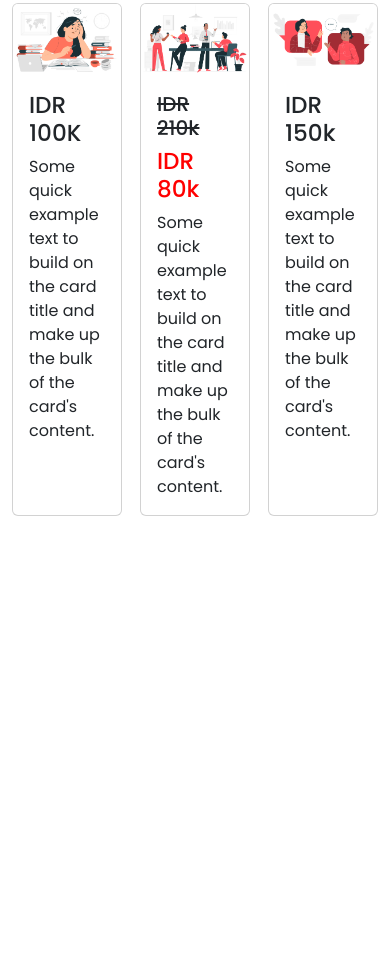
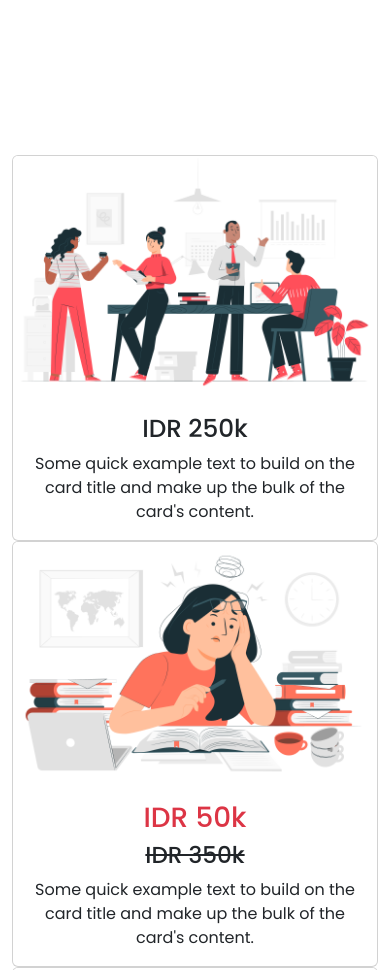
Before and after one commit to AchmadFajar1233/Bootstrap-web, a plain HTML site: page index.html in a window 390 px wide. Shown: the part 1372-2342 px from the top of the page. Before the commit the page ends 1904 px from the top, so only its background shows below. Drawn offline with nearby package versions, Linux system fonts and the light colour scheme.

Commit message:
fix: fixed responsive

```diff
--- a/index.html
+++ b/index.html
@@ -3,7 +3,7 @@
   <head>
     <meta charset="utf-8">
     <meta name="viewport" content="width=device-width, initial-scale=1">
-    <title>Bootstrap demo</title>
+    <title>Bootstrap-website-example</title>
     <link href="https://cdn.jsdelivr.net/npm/bootstrap@5.3.3/dist/css/bootstrap.min.css" rel="stylesheet" integrity="sha384-QWTKZyjpPEjISv5WaRU9OFeRpok6YctnYmDr5pNlyT2bRjXh0JMhjY6hW+ALEwIH" crossorigin="anonymous">
     <link rel="preconnect" href="https://fonts.googleapis.com">
 <link rel="preconnect" href="https://fonts.gstatic.com" crossorigin>
@@ -61,34 +61,41 @@
             </div>
         </div>
         </section>
-        <section class="mt-5">
-          <div class="container">
-            <div class="d-flex flex-row mb-3 justify-content-center" style="gap: 18px;">
-              <div class="card" style="width: 18rem;">
-                <img src="asset/24488375_6960655.jpg" class="card-img-top" alt="...">
-                <div class="card-body">
-                  <h3>IDR 100K</h3>
-                  <p class="card-text">Some quick example text to build on the card title and make up the bulk of the card's content.</p>
+        <section>
+          <div class="container" style="margin-top: 200px;">
+            <div class="row align-items-center">
+              <div class="col-sm-4">
+                <div class="card">
+                  <img src="asset/6610842_3372240.jpg" class="card-img-top" alt="">
+                  <div class="card-body text-center">
+                    <h2 class="card-title">IDR 250k</h2>
+                    <p class="card-text">Some quick example text to build on the card title and make up the bulk of the card's content.</p>
+                  </div>
                 </div>
               </div>
-              <div class="card" style="width: 18rem;">
-                <img src="asset/6610842_3372240.jpg" class="card-img-top" alt="...">
-                <div class="card-body">
-                  <h5 style="text-decoration: line-through;">IDR 210k</h5>
-                  <h3 style="color: red;">IDR 80k</h3>
-                  <p class="card-text">Some quick example text to build on the card title and make up the bulk of the card's content.</p>
+              <div class="col-sm-4">
+                <div class="card">
+                  <img src="asset/24488375_6960655.jpg" class="card-img-top" alt="">
+                  <div class="card-body text-center">
+                    <h1 class="card-title text-danger">IDR 50k</h1>
+                    <h3 class="card-title" style="text-decoration: line-through;">IDR 350k</h3>
+                    <p class="card-text">Some quick example text to build on the card title and make up the bulk of the card's content.</p>
+                  </div>
                 </div>
               </div>
-              <div class="card" style="width: 18rem;">
-                <img src="asset/7118856_3288524.jpg" class="card-img-top" alt="...">
-                <div class="card-body">
-                  <h3>IDR 150k</h3>
-                  <p class="card-text">Some quick example text to build on the card title and make up the bulk of the card's content.</p>
+              <div class="col-sm-4">
+                <div class="card">
+                  <img src="asset/7118856_3288524.jpg" class="card-img-top" alt="">
+                  <div class="card-body text-center">
+                    <h2 class="card-title">IDR 150k</h2>
+                    <p class="card-text">Some quick example text to build on the card title and make up the bulk of the card's content.</p>
+                  </div>
                 </div>
               </div>
             </div>
           </div>
         </section>
+
       </main>
 
 
```
